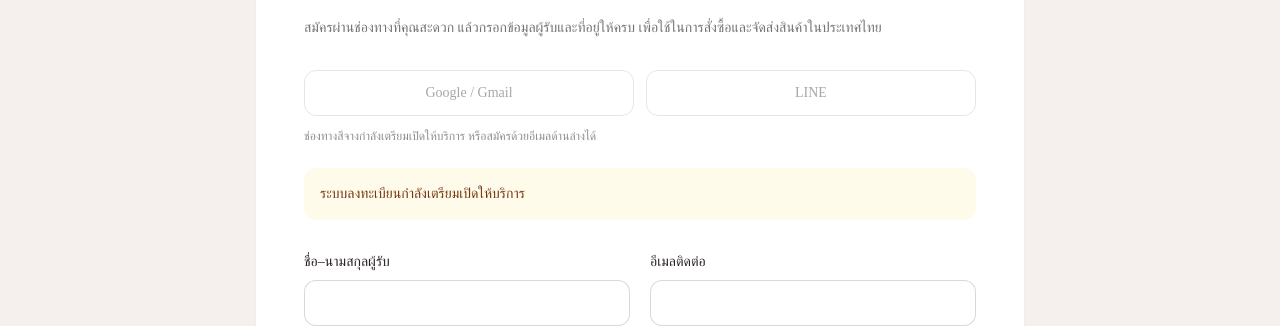
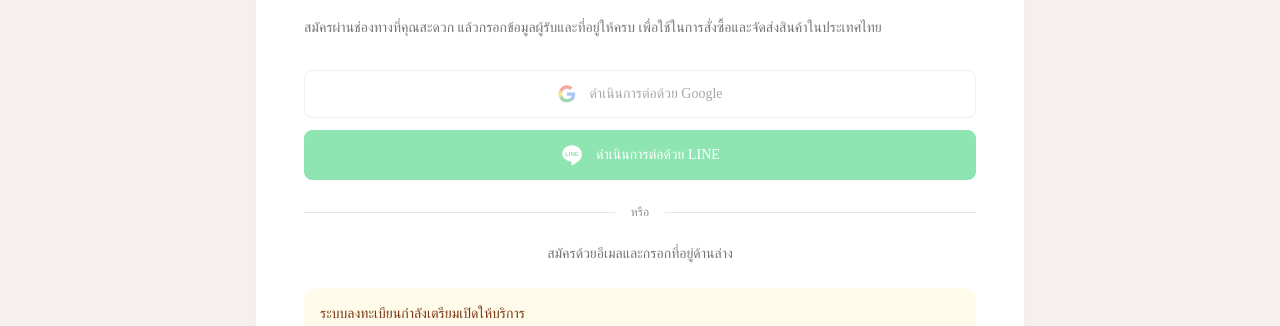
Before and after one commit to suphasin01/valleys-darley, a Next.js app: page /register in a window 1280 px wide. Shown: the part 289-615 px from the top of the page. Built offline with nearby package versions, Linux system fonts and the light colour scheme; no server answers.

Commit message:
Add branded Google and LINE sign-in buttons with auth divider

```diff
--- /dev/null
+++ b/app/components/SocialSignIn.tsx
@@ -0,0 +1,15 @@
+import { providerReady } from '../lib/auth';
+
+export function SocialSignIn({ next, th }: { next: string; th: boolean }) {
+  return <div className="space-y-3">{(['google', 'line'] as const).map(provider => {
+    const enabled = providerReady(provider);
+    const label = `${th ? 'ดำเนินการต่อด้วย' : 'Continue with'} ${provider === 'google' ? 'Google' : 'LINE'}`;
+    const style = `flex min-h-12 w-full items-center justify-center gap-3 rounded-lg border px-4 py-3 text-sm font-medium transition-colors focus-visible:outline-2 focus-visible:outline-offset-4 focus-visible:outline-[#9c7674] ${provider === 'google' ? 'border-[#dadce0] bg-white text-[#3c4043] hover:bg-[#f8f9fa]' : 'border-[#06c755] bg-[#06c755] text-white hover:bg-[#05b34c]'} ${enabled ? '' : 'opacity-45'}`;
+    const content = <><span aria-hidden="true" className="shrink-0">{provider === 'google' ? <svg width="20" height="20" viewBox="0 0 48 48"><path fill="#4285F4" d="M43.6 24.5c0-1.4-.1-2.8-.4-4.1H24v7.8h11a9.4 9.4 0 0 1-4.1 6.2v5.2h6.7c3.9-3.6 6-8.8 6-15.1Z"/><path fill="#34A853" d="M24 44c5.5 0 10.1-1.8 13.5-4.9l-6.7-5.2c-1.8 1.2-4.1 1.9-6.8 1.9-5.3 0-9.8-3.6-11.4-8.4H5.7v5.4A20.4 20.4 0 0 0 24 44Z"/><path fill="#FBBC05" d="M12.6 27.4a12.3 12.3 0 0 1 0-7.8v-5.4H5.7a20 20 0 0 0 0 18.6l6.9-5.4Z"/><path fill="#EA4335" d="M24 11.2c3 0 5.7 1 7.8 3.1l5.9-5.9A19.6 19.6 0 0 0 24 3 20.4 20.4 0 0 0 5.7 14.2l6.9 5.4c1.6-4.8 6.1-8.4 11.4-8.4Z"/></svg> : <svg width="24" height="24" viewBox="0 0 32 32"><path fill="white" d="M29 14c0-6-6-11-13-11S3 8 3 14c0 5.4 4.8 9.9 11.4 10.8.4.1.8.3.9.7.1.3.1.8 0 1.1l-.3 1.7c-.1.5-.4 2 1.7 1.1 2.1-.9 9.2-5.3 11.2-9.1A10.3 10.3 0 0 0 29 14Z"/><text x="16" y="17" textAnchor="middle" fill="#06c755" fontFamily="Arial,sans-serif" fontWeight="bold" fontSize="8">LINE</text></svg>}</span><span>{label}</span></>;
+    return enabled ? <a key={provider} href={`/api/auth/${provider}?next=${encodeURIComponent(next)}`} className={style}>{content}</a> : <span key={provider} aria-disabled="true" className={style}>{content}</span>;
+  })}</div>;
+}
+
+export function AuthDivider({ th }: { th: boolean }) {
+  return <div className="my-6 flex items-center gap-4 text-xs text-black/45"><span className="h-px flex-1 bg-black/10"/><span>{th ? 'หรือ' : 'or'}</span><span className="h-px flex-1 bg-black/10"/></div>;
+}
--- a/app/login/page.tsx
+++ b/app/login/page.tsx
@@ -1,6 +1,7 @@
 import Link from 'next/link';
 import { redirect } from 'next/navigation';
-import { member, providerReady, safeMemberNext, type Provider } from '../lib/auth';
+import { member, providerReady, safeMemberNext } from '../lib/auth';
+import { SocialSignIn, AuthDivider } from '../components/SocialSignIn';
 import { copy } from '../lib/i18n';
 import { getLocale } from '../lib/locale';
 
@@ -9,10 +10,6 @@ export default async function Login({ searchParams }: { searchParams: Promise<{
   if (params.next === 'admin') redirect('/admin/login');
   const next = safeMemberNext(params.next);
   if (await member()) redirect(next);
-  const providers: { id: Provider; label: string; className: string }[] = [
-    { id: 'google', label: 'Google', className: 'border border-black/15 bg-white text-[#2c2221]' },
-    { id: 'line', label: 'LINE', className: 'bg-[#06c755] text-white' },
-  ];
   const locale = await getLocale();
   const t = copy[locale];
   return <section className="min-h-screen bg-[#f5f3ef] px-5 pb-20 pt-32">
@@ -28,7 +25,8 @@ export default async function Login({ searchParams }: { searchParams: Promise<{
         <Link href={`/register?next=${encodeURIComponent(next)}`} className="my-5 text-center text-sm underline">{locale === 'th' ? 'ยังไม่มีบัญชี? สมัครสมาชิก' : 'New here? Create an account'}</Link>
         <p className="mb-8 mt-4 text-sm leading-7 text-gray-500">{t.memberIntro}</p>
         {params.error && <p role="alert" className="mb-5 rounded-xl bg-rose-50 p-4 text-sm text-rose-700">{params.error === 'configuration' ? t.memberUnavailable : t.memberFailed}</p>}
-        <div className="space-y-3">{providers.map(provider => providerReady(provider.id) ? <a key={provider.id} href={`/api/auth/${provider.id}?next=${encodeURIComponent(next)}`} className={`block rounded-xl px-6 py-4 text-center text-sm font-semibold transition-opacity hover:opacity-80 ${provider.className}`}>{provider.id === 'line' ? t.lineSignIn : `${locale === 'th' ? 'ดำเนินการต่อด้วย' : 'Continue with'} ${provider.label}`}</a> : <div key={provider.id} className={`rounded-xl px-6 py-4 text-center text-sm font-semibold opacity-45 ${provider.className}`} aria-disabled="true">{provider.id === 'line' ? t.lineSignIn : `${locale === 'th' ? 'ดำเนินการต่อด้วย' : 'Continue with'} ${provider.label}`}</div>)}</div>
+        <AuthDivider th={locale === 'th'} />
+        <SocialSignIn next={next} th={locale === 'th'} />
         <p role="status" className="mt-4 text-xs leading-6 text-gray-500">{locale === 'th' ? 'ช่องทางที่แสดงสีจางยังไม่ได้เชื่อมบัญชีผู้ให้บริการ จึงยังใช้งานไม่ได้' : 'Dimmed providers are not configured yet.'}</p>
         <p className="mt-3 text-xs leading-6 text-gray-400">{locale === 'th' ? 'การเข้าสู่ระบบครั้งแรกจะสร้างบัญชีสมาชิกโดยอัตโนมัติ ออเดอร์ผูกกับช่องทางที่ใช้เข้าสู่ระบบ' : 'Your first sign-in creates your account. Orders stay with the sign-in method you used.'}</p>
         <p className="mt-6 text-xs leading-6 text-gray-400">{t.memberPrivacy}</p>
--- a/app/register/page.tsx
+++ b/app/register/page.tsx
@@ -1,6 +1,7 @@
 import Link from 'next/link';
 import { redirect } from 'next/navigation';
-import { member, providerReady, safeMemberNext } from '../lib/auth';
+import { member, safeMemberNext } from '../lib/auth';
+import { SocialSignIn, AuthDivider } from '../components/SocialSignIn';
 import { customerStorageReady, getCustomerProfile } from '../lib/customer-profile';
 import { getLocale } from '../lib/locale';
 
@@ -29,7 +30,7 @@ export default async function Register({ searchParams }: { searchParams: Promise
     <p className="text-[10px] tracking-[.3em] text-black/45">VALLEY&apos;S DARLING · MEMBERS</p>
     <h1 className="mt-4 font-serif text-4xl">{th ? user ? 'ข้อมูลลูกค้าและที่อยู่จัดส่ง' : 'สมัครสมาชิก' : user ? 'Your details & delivery address' : 'Create your account'}</h1>
     <p className="mt-4 text-sm leading-7 text-black/55">{th ? 'สมัครผ่านช่องทางที่คุณสะดวก แล้วกรอกข้อมูลผู้รับและที่อยู่ให้ครบ เพื่อใช้ในการสั่งซื้อและจัดส่งสินค้าในประเทศไทย' : 'Choose how to sign up, then complete your recipient details and Thailand delivery address.'}</p>
-{!user && <><div className="mt-7 grid gap-3 sm:grid-cols-2">{(['google', 'line'] as const).map(provider => providerReady(provider) ? <a key={provider} href={`/api/auth/${provider}?next=${encodeURIComponent(next)}`} className="rounded-xl border border-black/15 px-4 py-3 text-center text-sm">{provider === 'google' ? 'Google / Gmail' : 'LINE'} ↗</a> : <span key={provider} aria-disabled="true" className="rounded-xl border border-black/10 px-4 py-3 text-center text-sm text-black/35">{provider === 'google' ? 'Google / Gmail' : 'LINE'}</span>)}</div><p className="mt-3 text-xs text-black/45">{th ? 'ช่องทางสีจางกำลังเตรียมเปิดให้บริการ หรือสมัครด้วยอีเมลด้านล่างได้' : 'Dimmed options are coming soon. You can also register with email below.'}</p></>}
+    {!user && <div className="mt-7"><SocialSignIn next={next} th={th} /><AuthDivider th={th} /><p className="text-center text-sm text-black/55">{th ? 'สมัครด้วยอีเมลและกรอกที่อยู่ด้านล่าง' : 'Register with email and complete your address below'}</p></div>}
     {params.error && <p role="alert" className="mt-6 rounded-xl bg-rose-50 p-4 text-sm text-rose-800">{params.error === 'password' ? th ? 'รหัสผ่านต้องมีอย่างน้อย 12 ตัวอักษร และตรงกันทั้งสองช่อง' : 'Use a password of 12–128 characters and matching confirmation.' : params.error === 'validation' ? th ? 'กรุณากรอกข้อมูลให้ครบ ตรวจอีเมล เบอร์โทรศัพท์ และรหัสไปรษณีย์ 5 หลัก' : 'Please complete all fields with a valid email, Thai phone and 5-digit postal code.' : th ? 'ยังบันทึกไม่ได้ หากใช้อีเมลนี้สมัครแล้วให้เข้าสู่ระบบ หรือลองใหม่ภายหลัง' : 'Unable to save. If this email is already registered, please sign in; otherwise try again later.'}</p>}
     {!ready && <p role="status" className="mt-6 rounded-xl bg-amber-50 p-4 text-sm text-amber-900">{th ? 'ระบบลงทะเบียนกำลังเตรียมเปิดให้บริการ' : 'Registration is being prepared. Please check back shortly.'}</p>}
     <form action="/api/customer/profile" method="post" className="mt-8"><input type="hidden" name="next" value={next} /><div className="grid gap-5 sm:grid-cols-2">{fields.map(([name, label, autocomplete, value, max]) => <label key={name} className={`text-sm ${name === 'address' ? 'sm:col-span-2' : ''}`}>{label}<input className={input} name={name} type={name === 'email' ? 'email' : name === 'phone' ? 'tel' : 'text'} autoComplete={autocomplete} defaultValue={value} maxLength={max} required inputMode={name === 'postalCode' ? 'numeric' : undefined} pattern={name === 'postalCode' ? '[0-9]{5}' : undefined} /></label>)}
```
